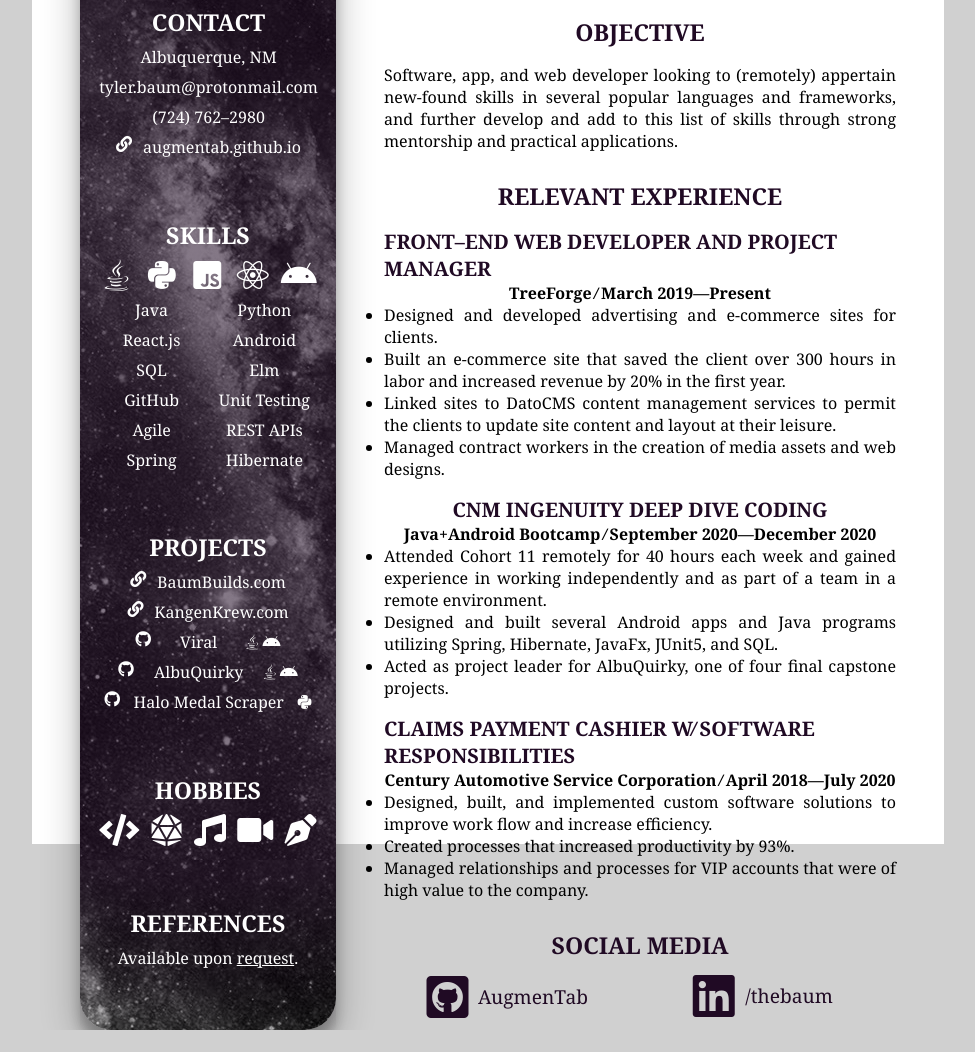
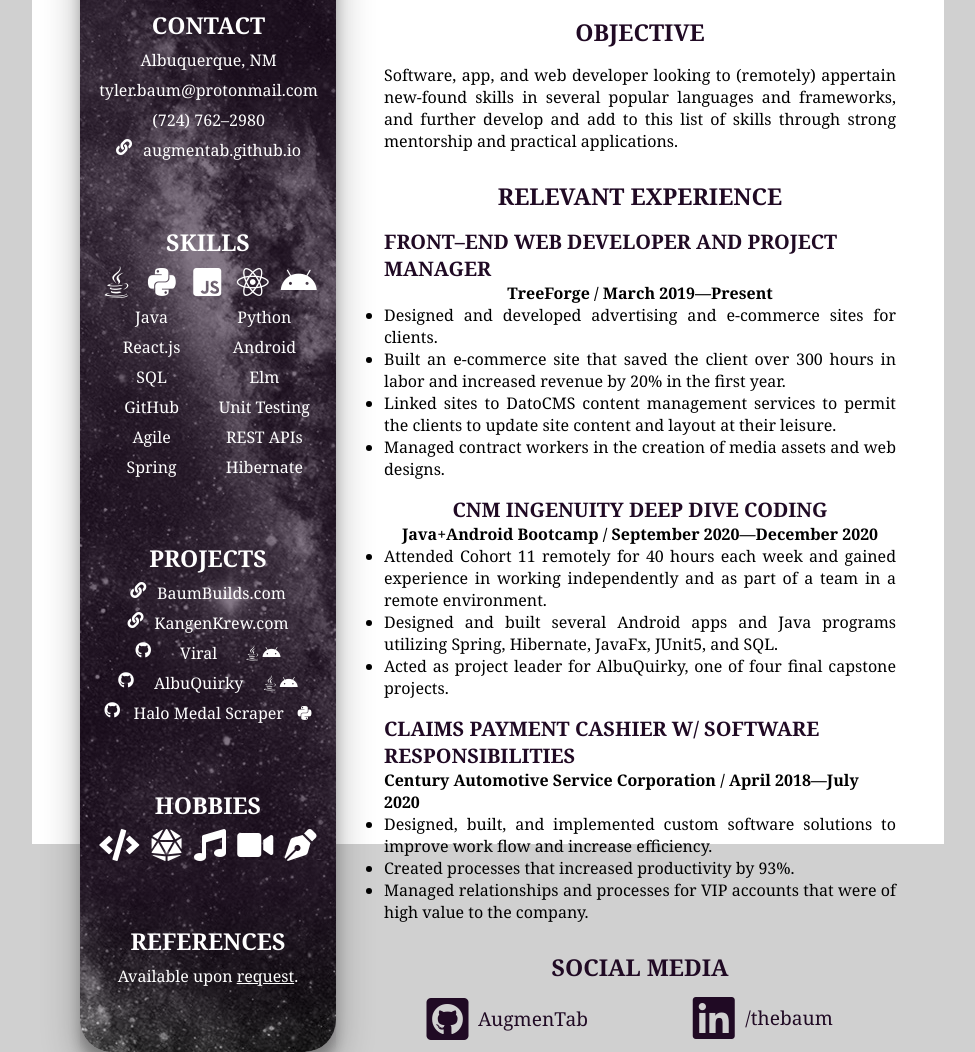
Before and after one commit to AugmenTab/resume, a plain HTML site: page index.html in a window 1280 px wide. Shown: the part 308-1360 px from the top of the page, without its empty margins (152-1127 px from the left). Before the commit the page ends 1338 px from the top, so only its background shows below. Drawn offline with Linux system fonts and the light colour scheme.

Commit message:
Removed print icon for pdf conversion.

```diff
--- a/index.html
+++ b/index.html
@@ -24,7 +24,7 @@
                     <h3 class="section-heading dark">Relevant Experience</h3>
                     <div class="employer">
                         <h4 class="position dark">Front&ndash;End Web Developer and Project Manager</h4>
-                        <h5 class="company">TreeForge &frasl; March 2019&mdash;Present</h5>
+                        <h5 class="company">TreeForge &sol; March 2019&mdash;Present</h5>
                         <ul>
                             <li>Designed and developed advertising and e-commerce sites for clients.</li>
                             <li>Built an e-commerce site that saved the client over 300 hours in labor and increased revenue by 20&percnt; in the first year.</li>
@@ -34,7 +34,7 @@
                     </div>
                     <div class="employer">
                         <h4 class="position dark">CNM Ingenuity Deep Dive Coding</h4>
-                        <h5 class="company">Java&plus;Android Bootcamp &frasl; September 2020&mdash;December 2020</h5>
+                        <h5 class="company">Java&plus;Android Bootcamp &sol; September 2020&mdash;December 2020</h5>
                         <ul>
                             <li>Attended Cohort 11 remotely for 40 hours each week and gained experience in working independently and as part of a team in a remote environment.</li>
                             <li>Designed and built several Android apps and Java programs utilizing Spring, Hibernate, JavaFx, JUnit5, and SQL.</li>
@@ -42,8 +42,8 @@
                         </ul>
                     </div>
                     <div class="employer">
-                        <h4 class="position dark">Claims Payment Cashier w&frasl; Software Responsibilities</h4>
-                        <h5 class="company">Century Automotive Service Corporation &frasl; April 2018&mdash;July 2020</h5>
+                        <h4 class="position dark">Claims Payment Cashier w&sol; Software Responsibilities</h4>
+                        <h5 class="company">Century Automotive Service Corporation &sol; April 2018&mdash;July 2020</h5>
                         <ul>
                             <li>Designed, built, and implemented custom software solutions to improve work flow and increase efficiency.</li>
                             <li>Created processes that increased productivity by 93&percnt;.</li>
--- a/style/resume-style.css
+++ b/style/resume-style.css
@@ -52,6 +52,7 @@ body a {
     justify-self: end;
     align-self: start;
     color: #f8f8ff;
+    display: none;
 }
 
 #name {
```
